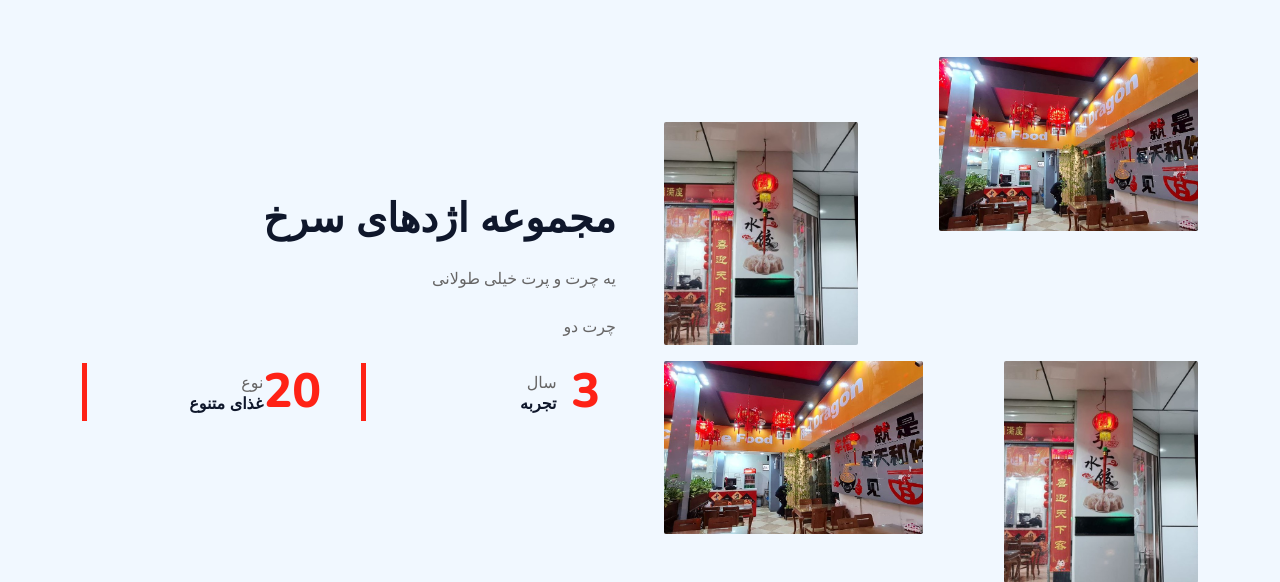
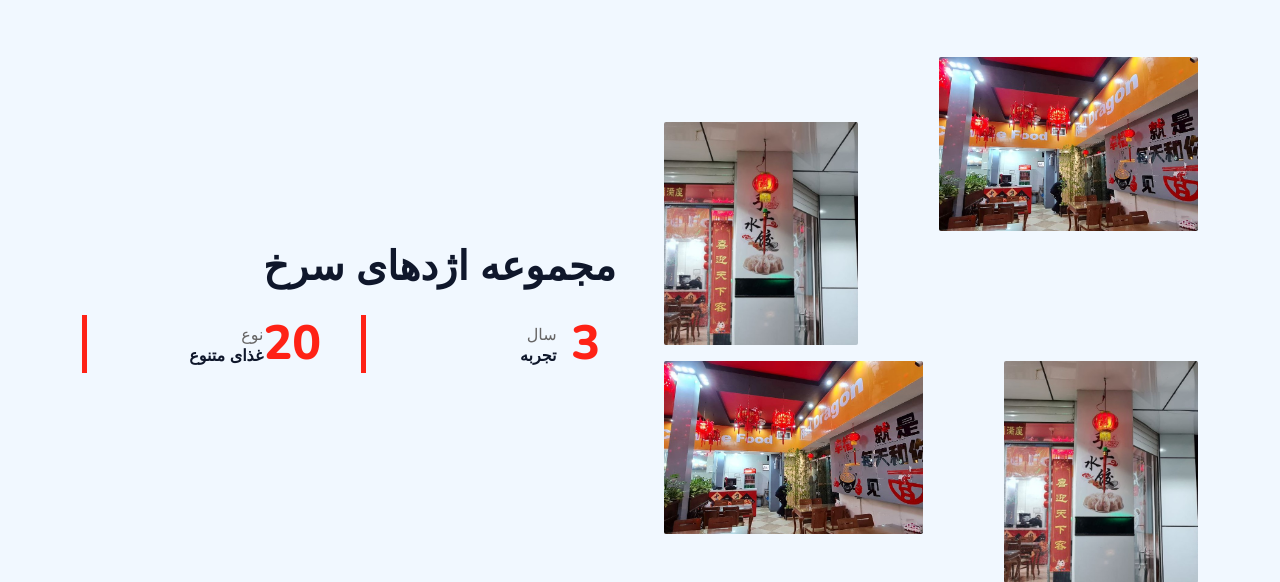
Before and after one commit to Real0ftm0/Red-Dragon-Site, a Django app: page / in a window 1280 px wide. Shown: the part 679-1261 px from the top of the page. Run offline with Django 3.2, Linux system fonts and the light colour scheme; data that the repository does not hold is empty; some libraries are stand-ins or nearby versions.

Commit message:
Update about content

```diff
--- a/templates/about_content.html
+++ b/templates/about_content.html
@@ -27,8 +27,6 @@
             </div>
             <div class="col-lg-6">
                 <h1 class="mb-4"> مجموعه اژدهای سرخ </h1>
-                <p class="mb-4">یه چرت و پرت خیلی طولانی</p>
-                <p class="mb-4">چرت دو</p>
                 <div class="row g-4 mb-4">
                     <div class="col-sm-6">
                         <div class="d-flex align-items-center border-start border-5 border-primary px-3">
```
